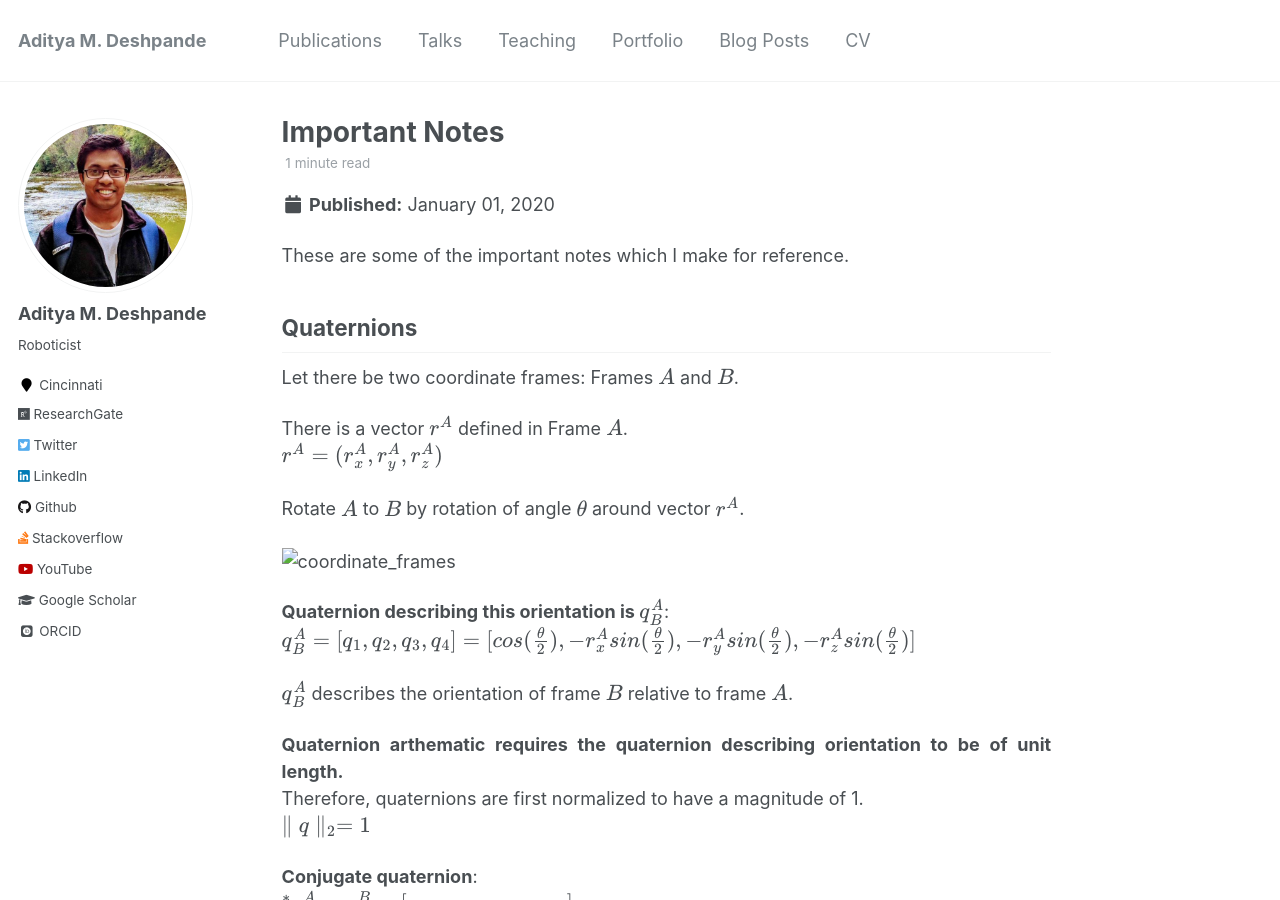
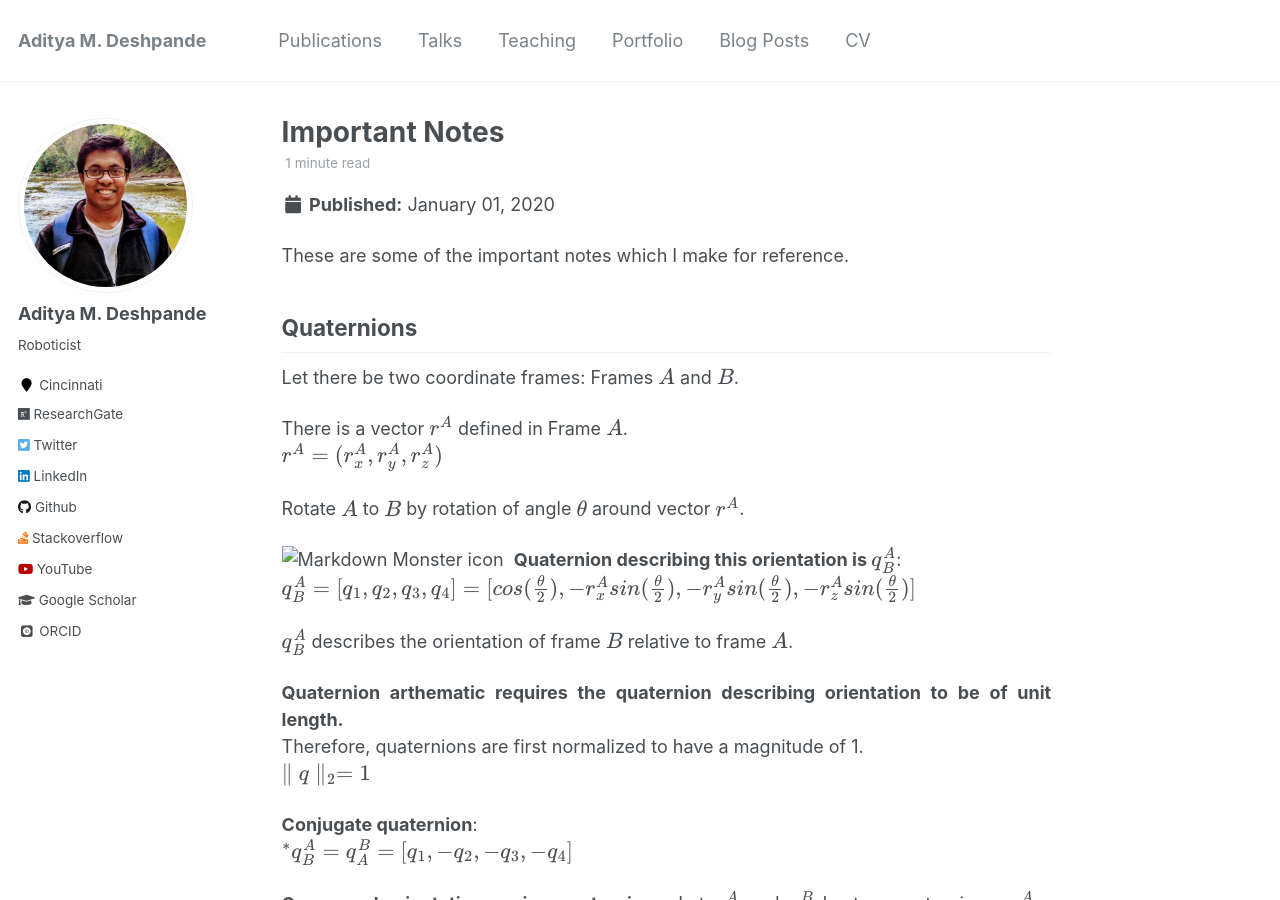
Before and after one commit to adipandas/adipandas.github.io, a Jekyll site: the page built from _posts/2020-01-01-important-notes.md, in a window 1280 px wide and 900 px high. Built offline with Jekyll 4.4.1, drawn with Linux system fonts in a browser that asks for light colours; some web fonts are replaced; formulas are drawn with MathJax 3; comment, search, counter and statistics services are not loaded.

Commit message:
Update 2020-01-01-important-notes.md

```diff
--- a/_posts/2020-01-01-important-notes.md
+++ b/_posts/2020-01-01-important-notes.md
@@ -18,7 +18,9 @@
 
 Rotate $$A$$ to $$B$$ by rotation of angle $$\theta$$ around vector $$r^{A}$$.
 
-![coordinate_frames](./../images/quaternion_rotation_1.png)
+<img src="./../images/quaternion_rotation_1.png"
+     alt="Markdown Monster icon"
+     style="float: left; margin-right: 10px;" />
 
 **Quaternion describing this orientation is $$q^{A}_{B}$$**:
 $$q^{A}_{B} = [q_1, q_2, q_3, q_4] = [cos(\frac{\theta}{2}), -r^{A}_{x} sin(\frac{\theta}{2}), -r^{A}_{y} sin(\frac{\theta}{2}), -r^{A}_{z} sin(\frac{\theta}{2})]$$
```
